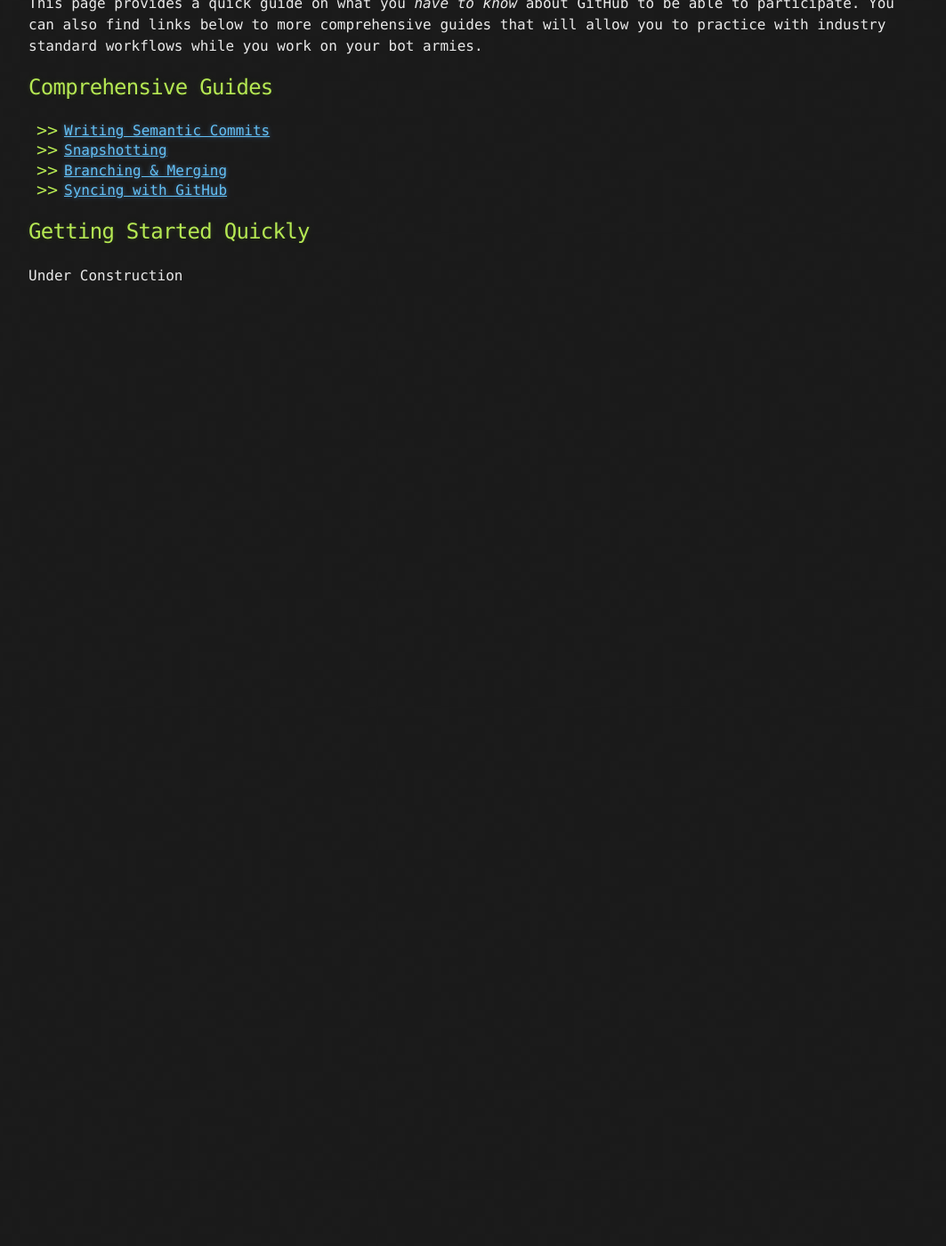
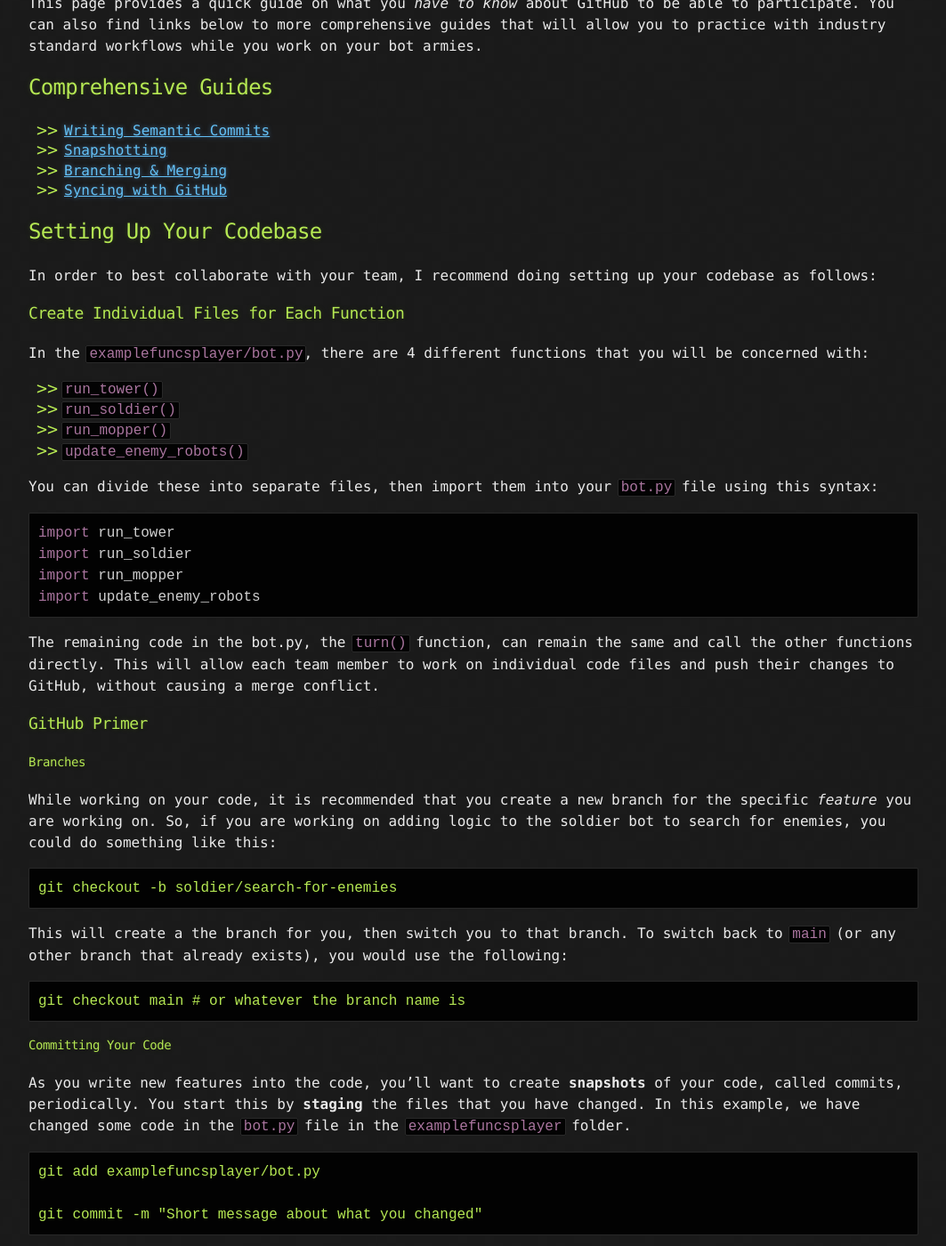
Before and after one commit to TCCD-Battlecode/tccd-battlecode.github.io, a Jekyll site: the page built from pages/github/github.md, in a window 1280 px wide and 1400 px high, scrolled down 270 px. Shown: the whole window at 89% size, without its empty margins (108-1171 px from the left). Built offline with Jekyll 4.4.1, drawn with Linux system fonts in a browser that asks for light colours; before the commit the page ends 900 px from its top, so only the background shows below that; some of the changed text lies outside the part shown.

Commit message:
update pages

````diff
--- a/pages/github/github.md
+++ b/pages/github/github.md
@@ -15,6 +15,95 @@
 * [Branching & Merging](/github/branching/)
 * [Syncing with GitHub](/github/syncing/)
 
-## Getting Started Quickly
+## Setting Up Your Codebase
 
-Under Construction
+In order to best collaborate with your team, I recommend doing setting up your codebase as follows:
+
+### Create Individual Files for Each Function
+
+In the `examplefuncsplayer/bot.py`, there are 4 different functions that you will be concerned with:
+
+* `run_tower()`
+* `run_soldier()`
+* `run_mopper()`
+* `update_enemy_robots()`
+
+You can divide these into separate files, then import them into your `bot.py` file using this syntax:
+
+```python
+import run_tower
+import run_soldier
+import run_mopper
+import update_enemy_robots
+```
+
+The remaining code in the bot.py, the `turn()` function, can remain the same and call the other functions directly. This will allow each team member to work on individual code files and push their changes to GitHub, without causing a merge conflict.
+
+### GitHub Primer
+
+#### Branches
+
+While working on your code, it is recommended that you create a new branch for the specific _feature_ you are working on. So, if you are working on adding logic to the soldier bot to search for enemies, you could do something like this:
+
+```git
+git checkout -b soldier/search-for-enemies
+```
+
+This will create a the branch for you, then switch you to that branch. To switch back to `main` (or any other branch that already exists), you would use the following:
+
+```git
+git checkout main # or whatever the branch name is
+```
+
+#### Committing Your Code
+
+As you write new features into the code, you'll want to create **snapshots** of your code, called commits, periodically. You start this by **staging** the files that you have changed. In this example, we have changed some code in the `bot.py` file in the `examplefuncsplayer` folder.
+
+```git
+git add examplefuncsplayer/bot.py
+
+git commit -m "Short message about what you changed"
+```
+
+#### Pushing Your Branch
+
+As you are making commits, you can push your code to the GitHub repository to make sure it is backed up, and for your teammates to view it. The first time you push from your branch, you'll need to use special flags to let Git know where to sync:
+
+```git
+git push -u origin soldier/search-for-enemies
+```
+
+After that, you can push without the flags:
+
+```git
+git push
+```
+
+When you are ready to have your code merged into the main branch, where the rest of your team can view or work on it, you would use the following commands:
+
+```git
+git checkout main
+
+# Ensure your local main is up to date with the remote main
+git pull origin main
+
+git merge soldier/search-for-enemies
+```
+
+This will merge the changes you made in the `soldier/search-for-enemies` branch into the `main` branch. If you are done with the branch you were previously working on, you can delete it using:
+
+```git
+git branch -d soldier/search-for-enemies
+```
+
+It is recommended to only use branches for the purpose they were created for. If you need to work on a different feature for the soldier bots, you would want to make a new branch.
+
+#### Syncing With GitHub
+
+Once you have the branch merged, you'll need to add the files, write a commit message, and push them again, this time from the `main` branch:
+
+```git
+git push
+```
+
+Your teammates can then use `git pull` to download the updates to `main`!
````
Also changed, not shown: pages/quick_start.md (line endings or trailing spaces).
